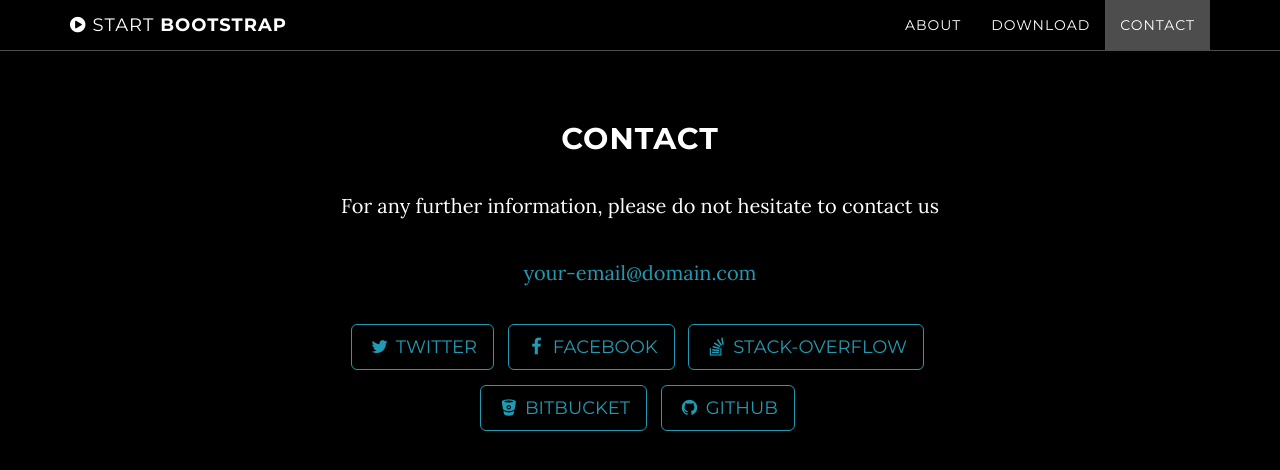
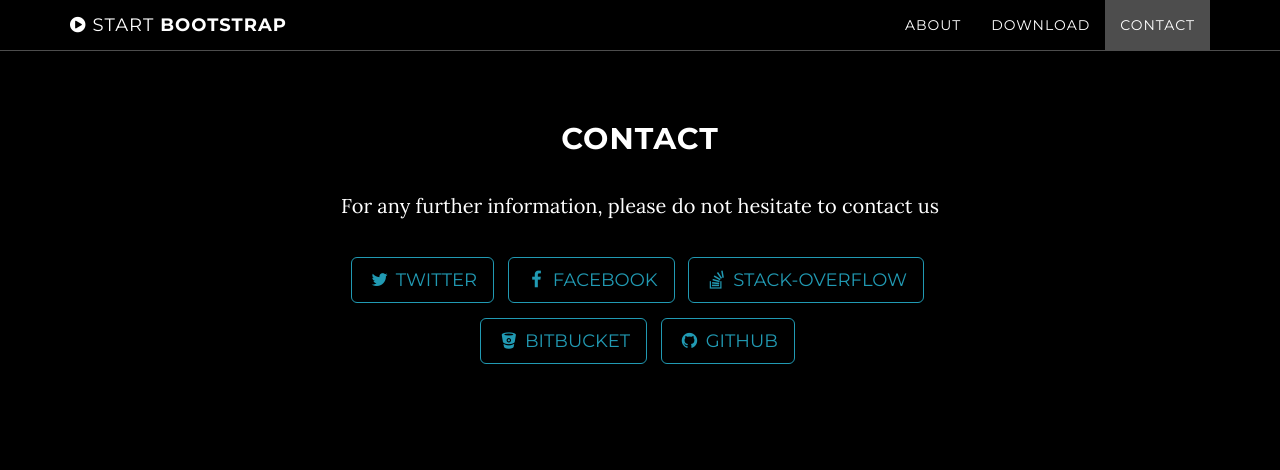
Before and after one commit to oretachi/oretachi.github.io, a Jekyll site: the page built from index.html, in a window 1280 px wide and 900 px high, scrolled down 2223 px. Shown: the top 470 px of the window. Built offline with Jekyll 4.4.1, drawn with Linux system fonts in a browser that asks for light colours.

Commit message:
Updated contact.html

```diff
--- a/_includes/contact.html
+++ b/_includes/contact.html
@@ -4,7 +4,7 @@
             <div class="col-lg-8 col-lg-offset-2">
                 <h2>Contact</h2>
                 <p>For any further information, please do not hesitate to contact us</p>
-                <p><a href="mailto:{{ info@oretachi.co }}">{{ site.email }}</a>
+                <p><a href="mailto:{{ info@oretachi.co }}">{{ info@oretachi.co }}</a>
                 </p>
                 <ul class="list-inline banner-social-buttons">
                     {% for network in site.social %}
```
